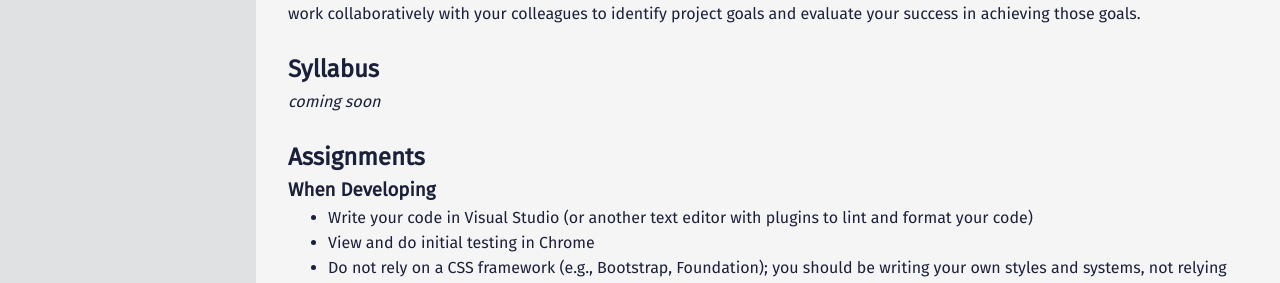
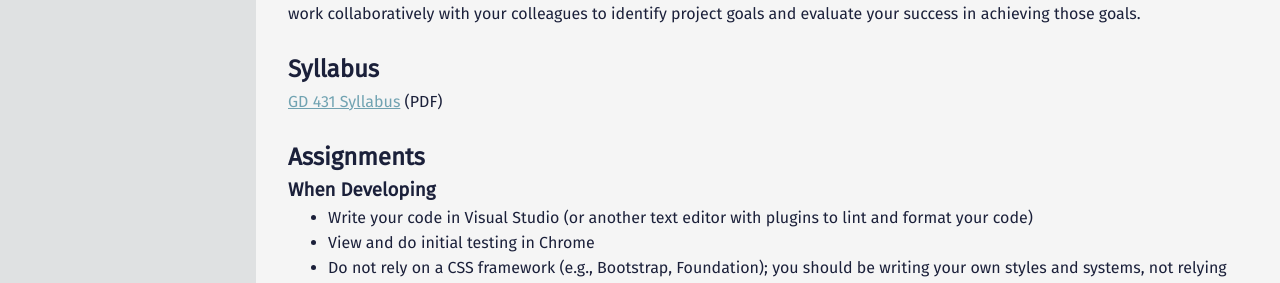
Before and after one commit to mica-web/mica-web.github.io, a Jekyll site: the page built from index.md, in a window 1280 px wide and 900 px high. Shown: the part 318-601 px from the top of the window. Built offline with Jekyll 4.4.1, drawn with Linux system fonts in a browser that asks for light colours.

Commit message:
Added syllabus to site

```diff
--- a/index.md
+++ b/index.md
@@ -17,7 +17,7 @@ This class will be a hands-on exploration of the important skills, tools and con
 Syllabus
 --------
 
-_coming soon_
+[GD 431 Syllabus](Syllabus_FrontEndWebDevelopment.pdf) (PDF)
 
 </section>
 
```
Also changed, not shown: 1 other file.
